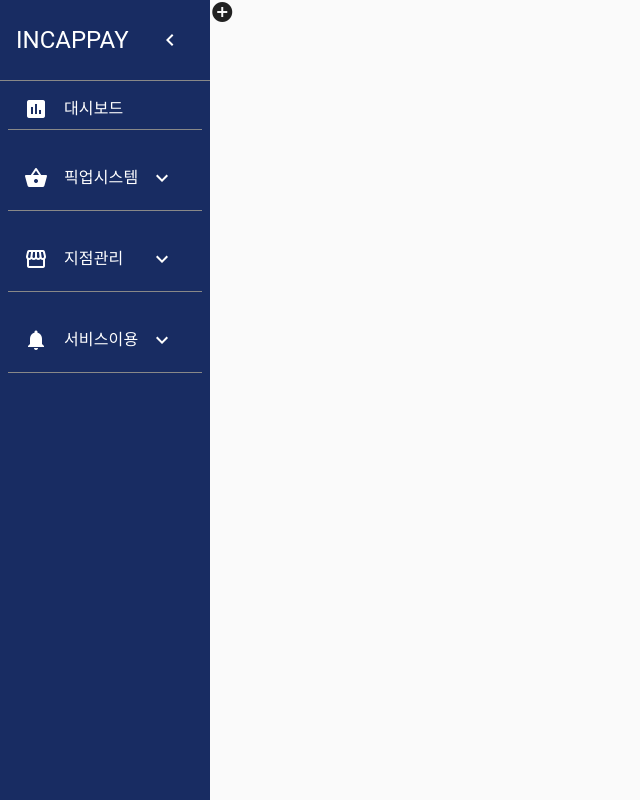
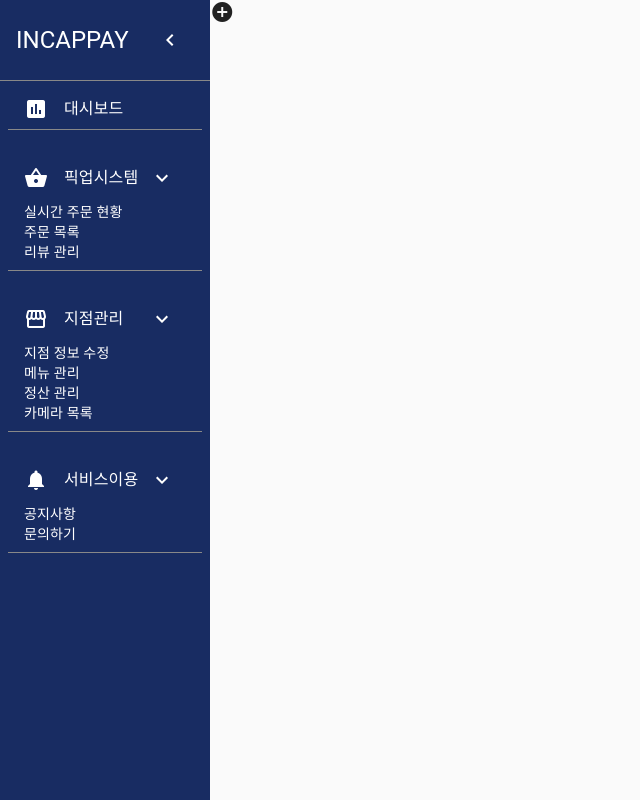
Before and after one commit to YoungkeunAhn/admin-shop, a Next.js app: page / in a window 1280 px wide. Shown: the whole page, without its empty margins (0-640 px from the left). Built offline with nearby package versions, Linux system fonts and the light colour scheme.

Commit message:
하부메뉴 왼쪽정렬

```diff
--- a/pages/_document.js
+++ b/pages/_document.js
@@ -1,5 +1,5 @@
 import React from "react"
-import Document, { Head, Main, NextScript } from "next/document"
+import Document, { Head, Html, Main, NextScript } from "next/document"
 import { ServerStyleSheets } from "@material-ui/styles"
 
 class MyDocument extends Document {
@@ -29,7 +29,7 @@
 
   render() {
     return (
-      <html>
+      <Html>
         <Head>
           <link
             rel='stylesheet'
@@ -40,7 +40,7 @@
           <Main />
           <NextScript />
         </body>
-      </html>
+      </Html>
     )
   }
 }
--- a/src/components/menu-item/MenuItemBox.tsx
+++ b/src/components/menu-item/MenuItemBox.tsx
@@ -37,14 +37,12 @@
         </Box>
 
         {subMenu ? (
-          <Collapse in={false} className={classes.subMenuBox}>
+          <Collapse in={expand} className={classes.subMenuBox}>
             <Box display='flex' flexDirection='column'>
               {subMenu.map((sub, idx) => (
-                <Box key={idx}>
-                  <ButtonBase>
-                    <Typography variant='body2'>{sub}</Typography>
-                  </ButtonBase>
-                </Box>
+                <ButtonBase key={idx} className={classes.itemButton}>
+                  <Typography variant='body2'>{sub}</Typography>
+                </ButtonBase>
               ))}
             </Box>
           </Collapse>
--- a/src/components/menu-item/styles.ts
+++ b/src/components/menu-item/styles.ts
@@ -1,4 +1,4 @@
-import { createStyles, makeStyles, Theme } from "@material-ui/core";
+import { createStyles, makeStyles, Theme } from "@material-ui/core"
 
 const useStyles = makeStyles((theme: Theme) =>
   createStyles({
@@ -30,6 +30,12 @@
         alignItems: "flex-start",
       },
     },
+    itemButton: {
+      "& p": {
+        width: "100%",
+        textAlign: "left",
+      },
+    },
   })
-);
-export default useStyles;
+)
+export default useStyles
```
